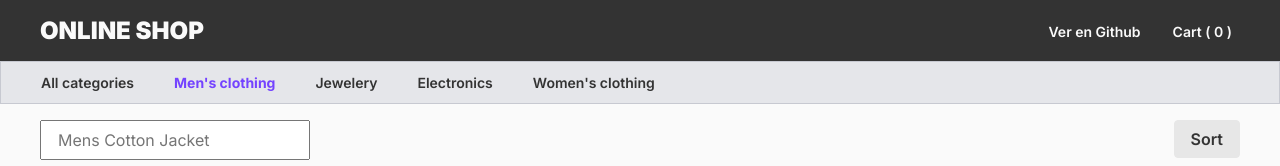
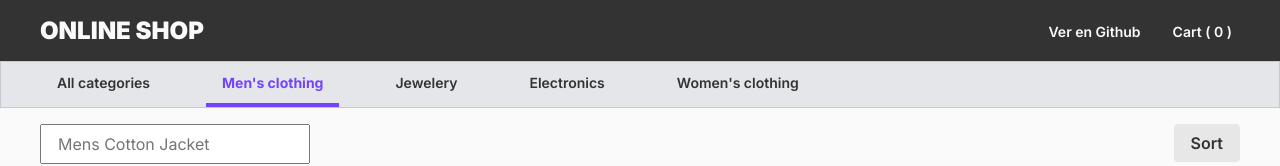
Before and after one commit to MMadlos/online-shop, a React (Vite) app: page / in a window 1280 px wide. Shown: the top 166 px of the page. Built offline with nearby package versions, Linux system fonts and the light colour scheme.

Commit message:
Add category underline and its style

```diff
--- a/src/App.css
+++ b/src/App.css
@@ -70,13 +70,24 @@ header {
 .category-container {
 	display: flex;
 	gap: 40px;
+	padding: 0 var(--padding-section-laterals);
 
 	background-color: var(--grey);
 	border: 1px solid var(--dark-grey);
-	padding: 12px var(--padding-section-laterals);
 
 	font-size: 14px;
 	font-weight: 600;
+
+	.category {
+		display: flex;
+		flex-direction: column;
+		justify-content: space-between;
+		align-items: center;
+
+		> a {
+			padding: 12px 16px;
+		}
+	}
 
 	.category:hover {
 		cursor: pointer;
@@ -94,6 +105,16 @@ header {
 			&:hover {
 				cursor: default;
 			}
+		}
+	}
+
+	.category-underline {
+		width: 100%;
+		height: 4px;
+		background-color: transparent;
+
+		&.selected {
+			background-color: var(--accent-purple);
 		}
 	}
 }
--- a/src/components/CategoryBar.jsx
+++ b/src/components/CategoryBar.jsx
@@ -23,6 +23,7 @@ function CategoryBar() {
 							onClick={handleClickCategory}>
 							{capitalizeText(category)}
 						</Link>
+						<div className={"category-underline" + addClassIfSelected}></div>
 					</div>
 				)
 			})}
```
